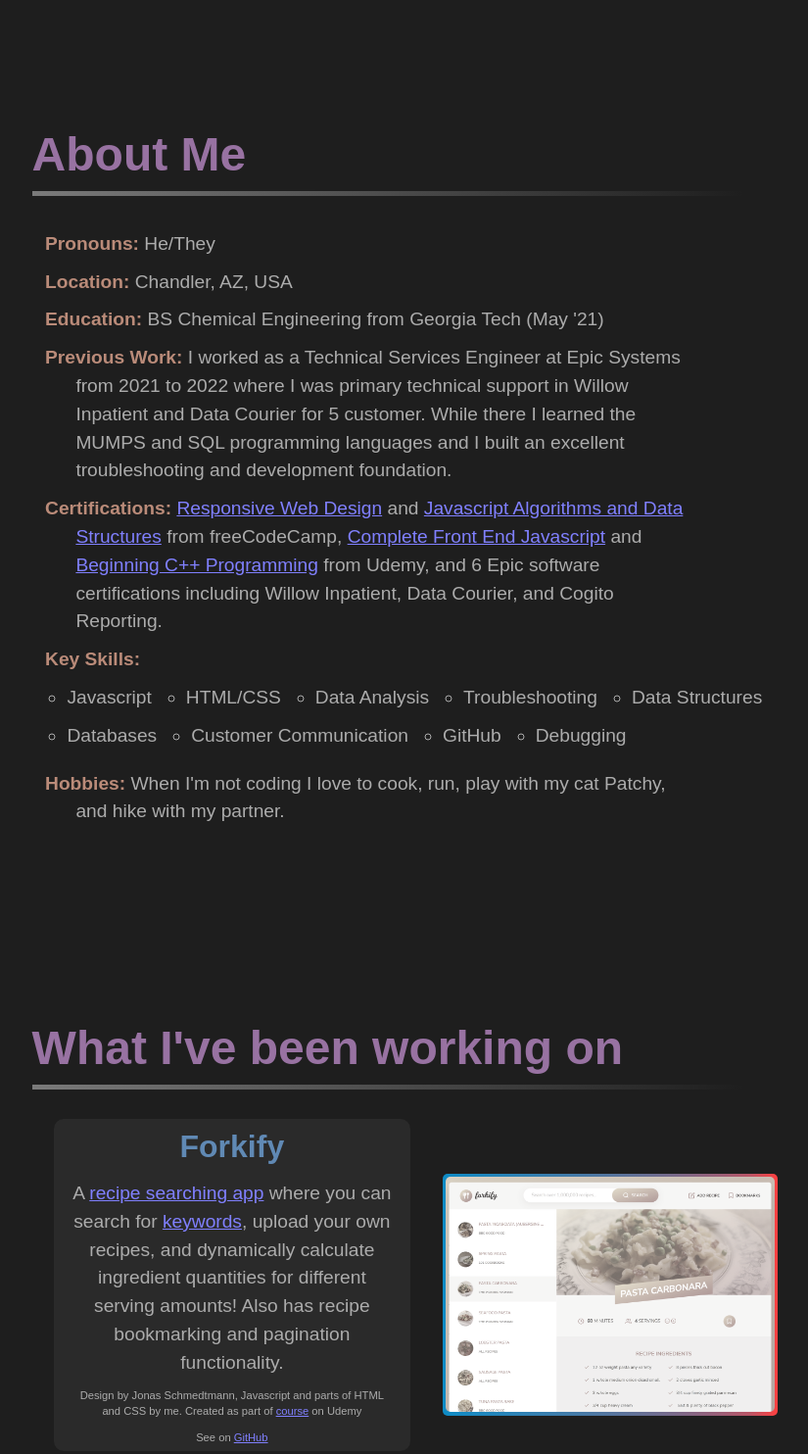
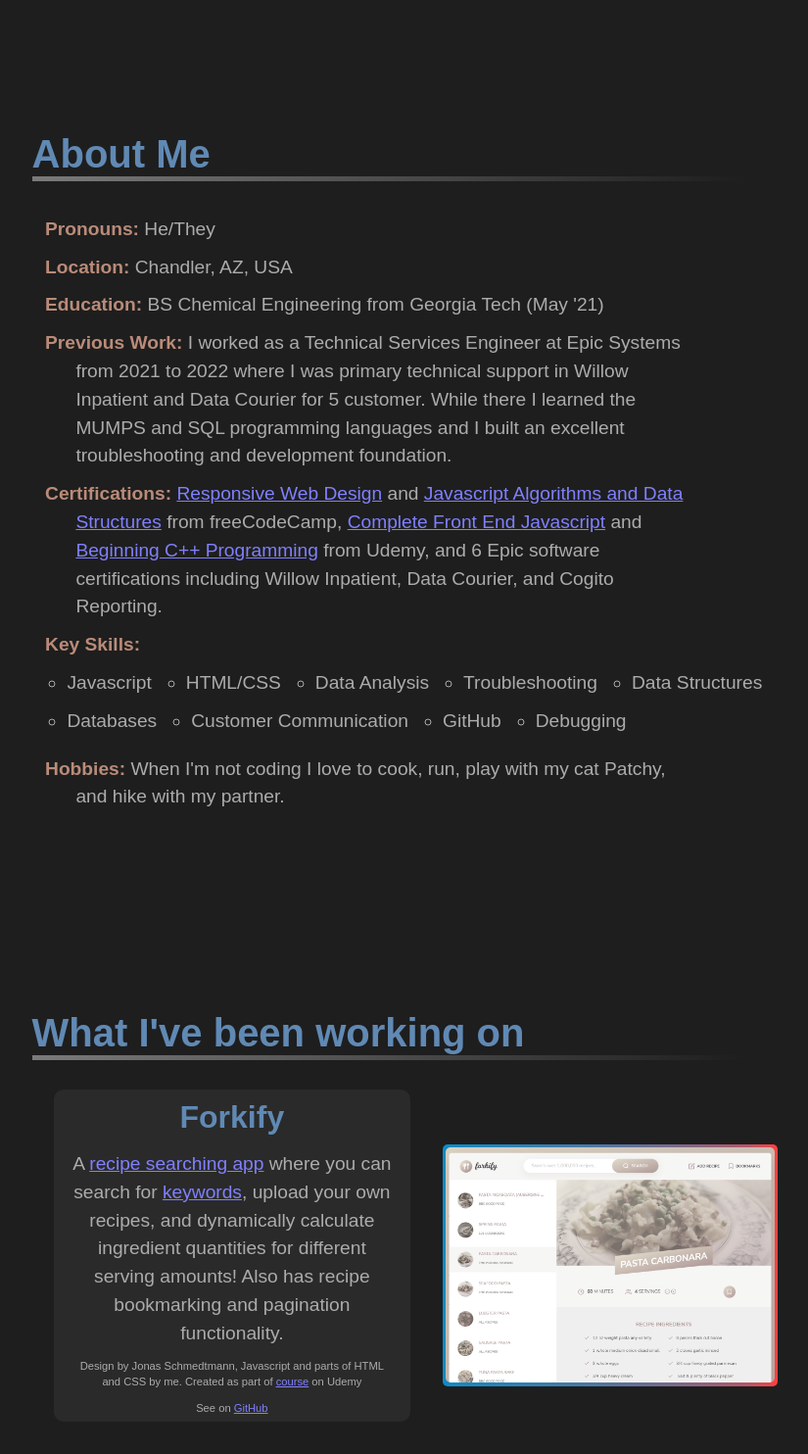
Before and after one commit to kylebenji/kylebenji.github.io, a website: page index.html in a window 1280 px wide. Shown: the part 1160-2644 px from the top of the page at 98% size, without its empty margins (249-1074 px from the left). Drawn offline with Linux system fonts and the light colour scheme.

Commit message:
a couple font adjustments

```diff
--- a/index.html
+++ b/index.html
@@ -35,7 +35,7 @@
       </div>
       <div id="about-me" class="section">
         <div class="section_title">
-          <h1>About Me</h1>
+          <h2>About Me</h2>
           <div class="line"></div>
         </div>
         <p><strong>Pronouns:</strong> He/They</p>
@@ -70,7 +70,7 @@
       </div>
       <div id="projects" class="section">
         <div class="section_title">
-          <h1>What I've been working on</h1>
+          <h2>What I've been working on</h2>
           <div class="line"></div>
         </div>
         <div class="projects_content">
@@ -134,7 +134,7 @@
       </div>
       <div id="contacts" class="section">
         <div class="section_title">
-          <h1>Contact me!</h1>
+          <h2>Contact me!</h2>
           <div class="line"></div>
         </div>
         <p>I'd love to hear what you'd like to work together on!</p>
--- a/src/styles.css
+++ b/src/styles.css
@@ -28,6 +28,10 @@ h1 {
   font-size: 3rem;
   color: var(--text_color_highlight1);
   padding: 10px 0;
+}
+
+h2 {
+  font-size: 2.5rem;
 }
 
 h2,
@@ -75,7 +79,7 @@ img:hover {
   padding-left: 10%;
 }
 
-.section_title h1 {
+.section_title h2 {
   text-align: left;
 }
 
```
